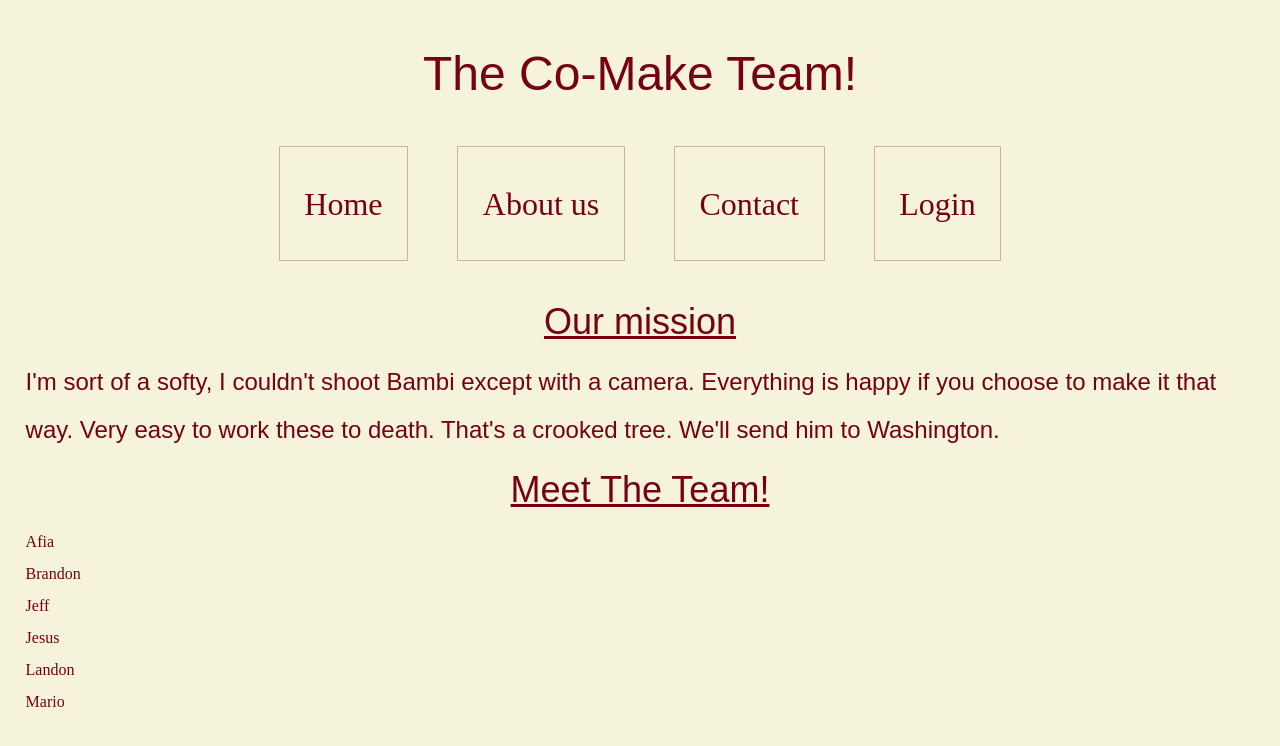
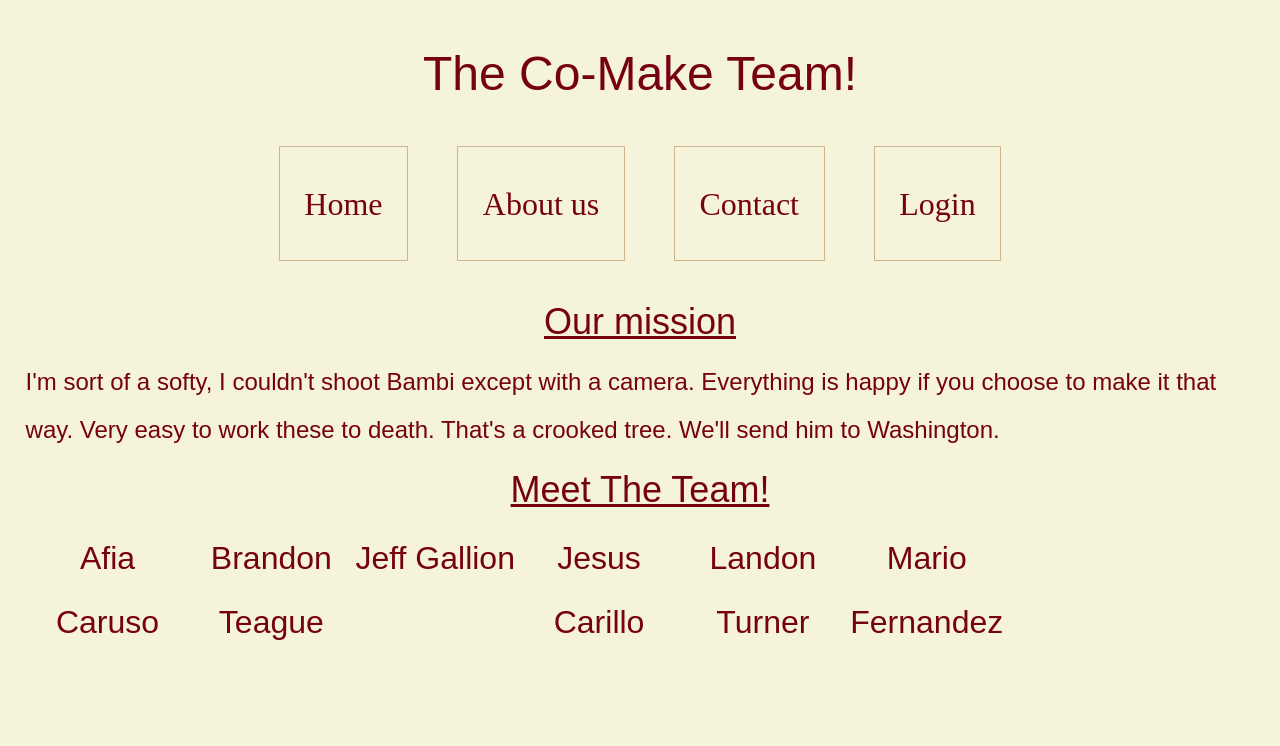
Before and after one commit to BW-Co-Make/marketing, a plain HTML site: page about.html in a window 1280 px wide. Drawn offline with Linux system fonts and the light colour scheme; a web font is replaced by a local one.

Commit message:
about.less

```diff
--- /dev/null
+++ b/Less/About.less
@@ -0,0 +1,14 @@
+.team{
+    width:80%;
+     /* show on the same line */
+     /* small gap on the right of each header */
+     .flexing(flex,center,center);
+     max-width: 100%;
+    h3{
+        width:30%;
+        display: inline-block;
+        justify-content: space-evenly;
+        text-align:center;
+        flex-wrap: wrap;
+    }
+}
--- a/Less/Global.less
+++ b/Less/Global.less
@@ -9,6 +9,11 @@ h2{
     font-size:2.25rem;
     font-family: @mfont;
 }
+h3{
+    font-size:2rem;
+    font-family: @mfont;
+    width:33%;
+}
 p{
     font-size:1.5rem;
     font-family: @sfont;
--- a/Less/Index.Less
+++ b/Less/Index.Less
@@ -4,5 +4,6 @@
 @import "Global";
 @import "Navigation";
 @import "Home-Page";
+@import "About";
 @import "Footer";
 // imports all our other less files
--- a/Less/Variables.Less
+++ b/Less/Variables.Less
@@ -5,6 +5,6 @@
 @mcolor : #F5F3DA;
 @scolor : #760111;
 // sets primary and secondary color variables
-@tablet:~'(max-width:800px)';
+@tablet:~'(max-width:1000px)';
 @phone:~'(max-width:550px)';
 //sets max width variables for responsive design
--- a/about.html
+++ b/about.html
@@ -23,8 +23,9 @@
        <h2>Our mission</h2>
        <p>I'm sort of a softy, I couldn't shoot Bambi except with a camera. Everything is happy if you choose to make it that way. Very easy to work these to death. That's a crooked tree. We'll send him to Washington.</p>
         <h2>Meet The Team!</h2>
-        <h3>Afia</h3><h3>Brandon</h3><h3>Jeff</h3>
-        <h3>Jesus</h3><h3>Landon</h3><h3>Mario</h3>
+       <div class="team"> <h3>Afia Caruso</h3><h3>Brandon Teague</h3><h3>Jeff Gallion</h3>
+        <h3>Jesus Carillo</h3><h3>Landon Turner</h3><h3>Mario Fernandez</h3></div>
+      </div>
       </div>
 </body>
 </html>
```
Also changed, not shown: CSS/Index.css.
